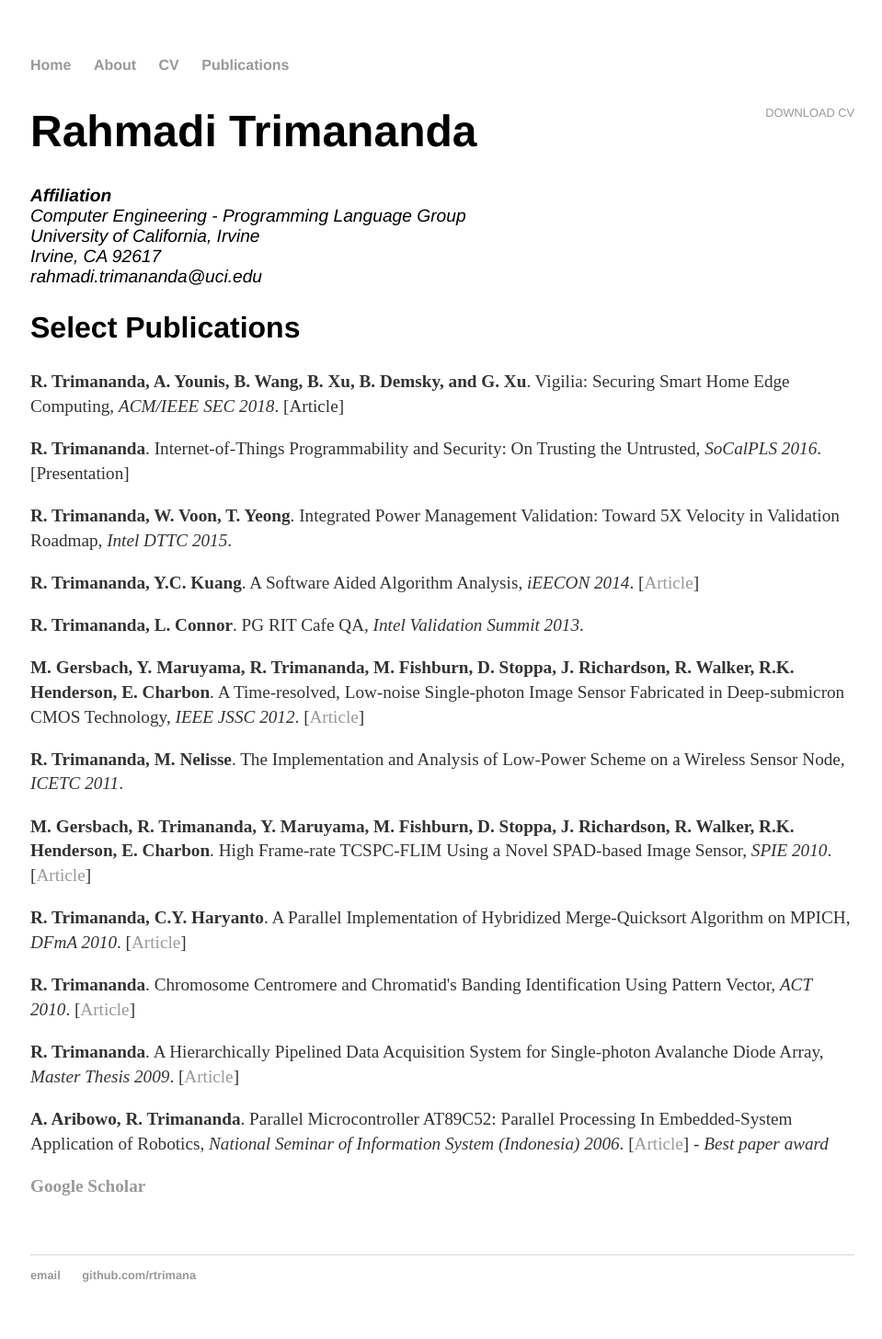
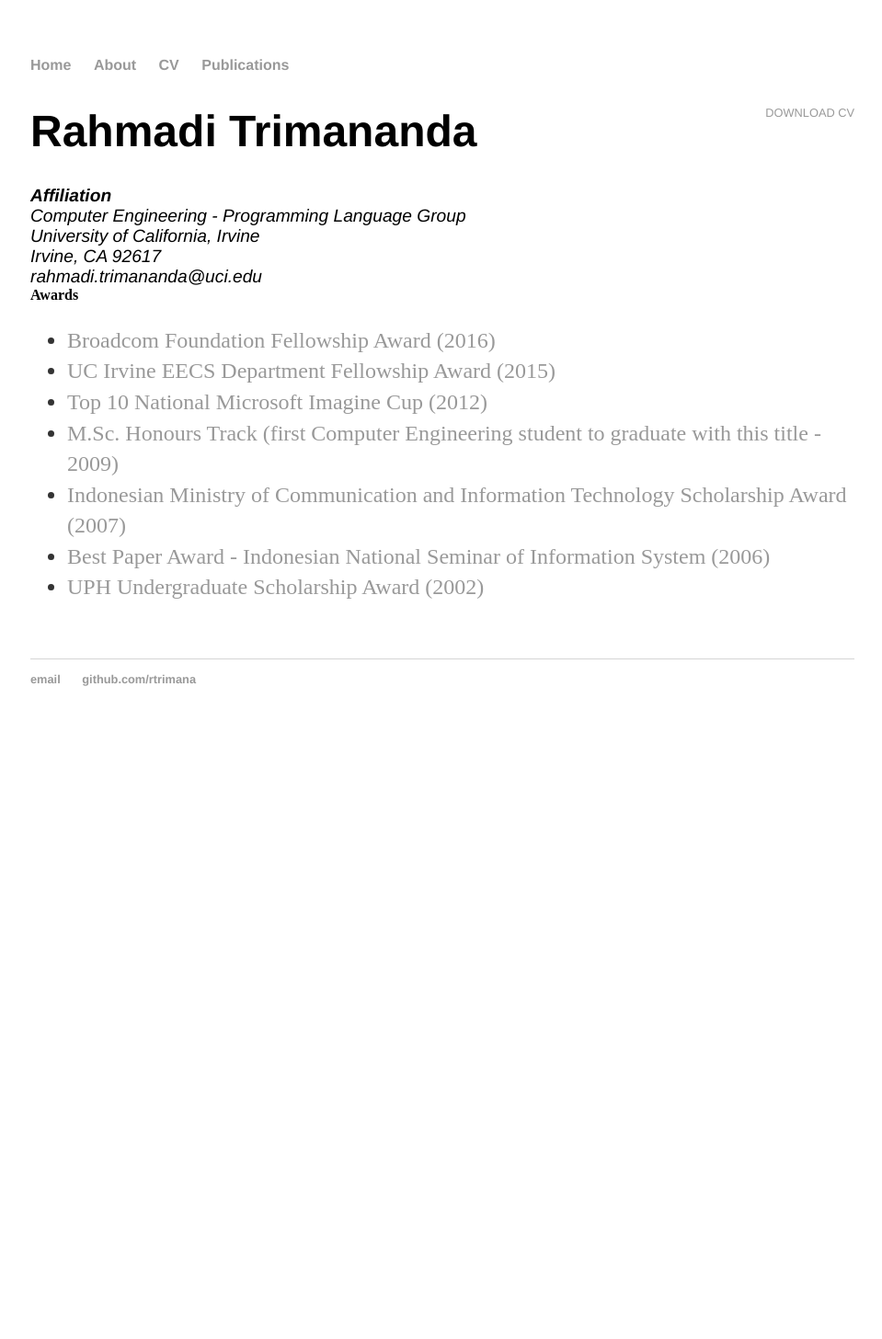
Before and after one commit to rtrimana/rahmaditrimananda.github.io, a Jekyll site: the page built from cv/index.html, in a window 1280 px wide. Shown: the whole page at 92% size, without its empty margins (159-1118 px from the left). Built offline with Jekyll 4.4.1, drawn with Linux system fonts in a browser that asks for light colours; after the commit the page ends 900 px from its top, so only the background shows below that.

Commit message:
Update index.html

```diff
--- a/cv/index.html
+++ b/cv/index.html
@@ -15,32 +15,15 @@ title: CV of Your Name
 					<span class="obfuscate">rahmadi.trimananda@uci.edu</span>
 					</address>
 
-					<h2>Select Publications</h2>
-
-					<p><strong>R. Trimananda, A. Younis, B. Wang, B. Xu, B. Demsky, and G. Xu</strong>. Vigilia: Securing Smart Home Edge Computing, <em>ACM/IEEE SEC 2018</em>. [Article]
-
-					<p><strong>R. Trimananda</strong>. Internet-of-Things Programmability and Security: On Trusting the Untrusted, <em>SoCalPLS 2016</em>. [Presentation]
-
-					<p><strong>R. Trimananda, W. Voon, T. Yeong</strong>. Integrated Power Management Validation: Toward 5X Velocity in Validation Roadmap, <em>Intel DTTC 2015</em>.
-
-					<p><strong>R. Trimananda, Y.C. Kuang</strong>. A Software Aided Algorithm Analysis, <em>iEECON 2014</em>. [<a href="https://ieeexplore.ieee.org/abstract/document/6925865/" target="_blank">Article</a>]
-
-					<p><strong>R. Trimananda, L. Connor</strong>. PG RIT Cafe QA, <em>Intel Validation Summit 2013</em>.
-
-					<p><strong>M. Gersbach, Y. Maruyama, R. Trimananda, M. Fishburn, D. Stoppa, J. Richardson, R. Walker, R.K. Henderson, E. Charbon</strong>. A Time-resolved, Low-noise Single-photon Image Sensor Fabricated in Deep-submicron CMOS Technology, <em>IEEE JSSC 2012</em>. [<a href="https://ieeexplore.ieee.org/abstract/document/6176268/" target="_blank">Article</a>]
-
-					<p><strong>R. Trimananda, M. Nelisse</strong>. The Implementation and Analysis of Low-Power Scheme on a Wireless Sensor Node, <em>ICETC 2011</em>.
-
-					<p><strong>M. Gersbach, R. Trimananda, Y. Maruyama, M. Fishburn, D. Stoppa, J. Richardson, R. Walker, R.K. Henderson, E. Charbon</strong>. High Frame-rate TCSPC-FLIM Using a Novel SPAD-based Image Sensor, <em>SPIE 2010</em>. [<a href="https://www.spiedigitallibrary.org/conference-proceedings-of-spie/7780/77801H/High-frame-rate-TCSPC-FLIM-using-a-novel-SPAD-based/10.1117/12.860769.full?SSO=1&tab=ArticleLink" target="_blank">Article</a>]
-
-					<p><strong>R. Trimananda, C.Y. Haryanto</strong>. A Parallel Implementation of Hybridized Merge-Quicksort Algorithm on MPICH, <em>DFmA 2010</em>. [<a href="https://ieeexplore.ieee.org/abstract/document/5952319/" target="_blank">Article</a>]
-
-					<p><strong>R. Trimananda</strong>. Chromosome Centromere and Chromatid's Banding Identification Using Pattern Vector, <em>ACT 2010</em>. [<a href="https://www.computer.org/csdl/proceedings/act/2010/4269/00/4269a132-abs.html" target="_blank">Article</a>]
-
-					<p><strong>R. Trimananda</strong>. A Hierarchically Pipelined Data Acquisition System for Single-photon Avalanche Diode Array, <em>Master Thesis 2009</em>. [<a href="https://repository.tudelft.nl/islandora/object/uuid%3Afac9915f-2aab-4200-94b2-46669371b88d" target="_blank">Article</a>]
-
-					<p><strong>A. Aribowo, R. Trimananda</strong>. Parallel Microcontroller AT89C52: Parallel Processing In Embedded-System Application of Robotics, <em>National Seminar of Information System (Indonesia) 2006</em>. [<a href="https://yudiagusta.files.wordpress.com/2009/11/92-98-snsi06-16-parallel-microcontrolers-at89c52-parallel-processors-in-embedded-system-application-of-robotics.pdf" target="_blank">Article</a>] - <em>Best paper award</em>
-
-					<p><strong><a href="https://scholar.google.com/citations?user=bO3NtXMAAAAJ&hl=en" target="_blank">Google Scholar</a>
+			<strong>Awards</strong><br>
+			<ul class="award">
+				<li><a>Broadcom Foundation Fellowship Award (2016)</a></li>
+				<li><a>UC Irvine EECS Department Fellowship Award (2015)</a></li>
+				<li><a>Top 10 National Microsoft Imagine Cup (2012)</li>
+				<li><a>M.Sc. Honours Track (first Computer Engineering student to graduate with this title - 2009)</li>
+				<li><a>Indonesian Ministry of Communication and Information Technology Scholarship Award (2007)</li>
+				<li><a>Best Paper Award - Indonesian National Seminar of Information System (2006)</li>
+				<li><a>UPH Undergraduate Scholarship Award (2002)</li>
+				</ul>
 
 	</div>
```
